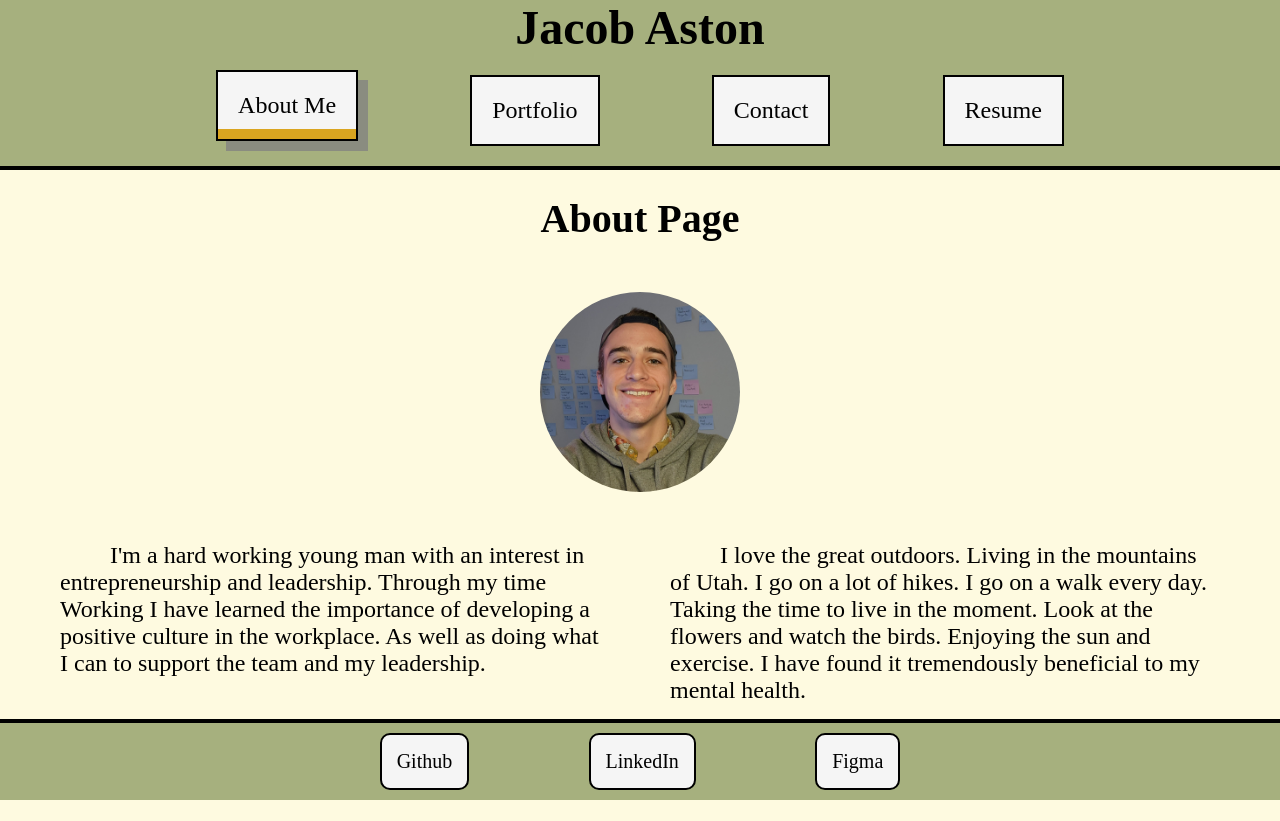
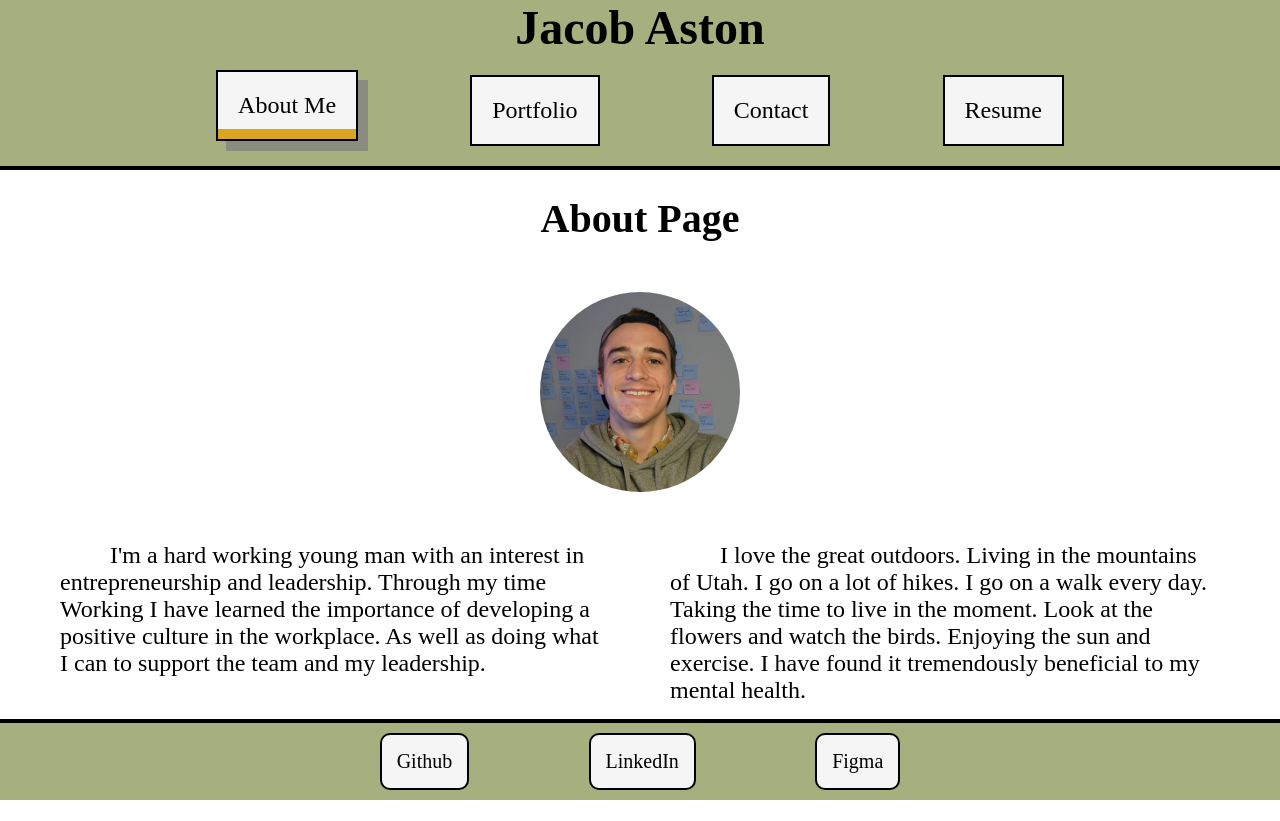
Before and after one commit to Jacob-Aston/react-portfolio, a React (Create React App) app: page / in a window 1280 px wide. Built offline with nearby package versions, Linux system fonts and the light colour scheme; the HTML template or start-up script is replaced by a standard one.

Commit message:
changed app background to white.

```diff
--- a/src/App.js
+++ b/src/App.js
@@ -1,8 +1,8 @@
 import React from "react";
-import Header from './components/Header';
+import Header from "./components/Header";
 import Footer from "./components/Footer";
 
-import "./styles/App.css"
+import "./styles/App.css";
 
 function App() {
   return (
--- a/src/styles/App.css
+++ b/src/styles/App.css
@@ -1,6 +1,6 @@
 body {
-    margin: 0;
-    margin-bottom: 100px;
-    padding: 0;
-    background-color: #fefae0;
+  margin: 0;
+  margin-bottom: 100px;
+  padding: 0;
+  background-color: white;
 }
```
